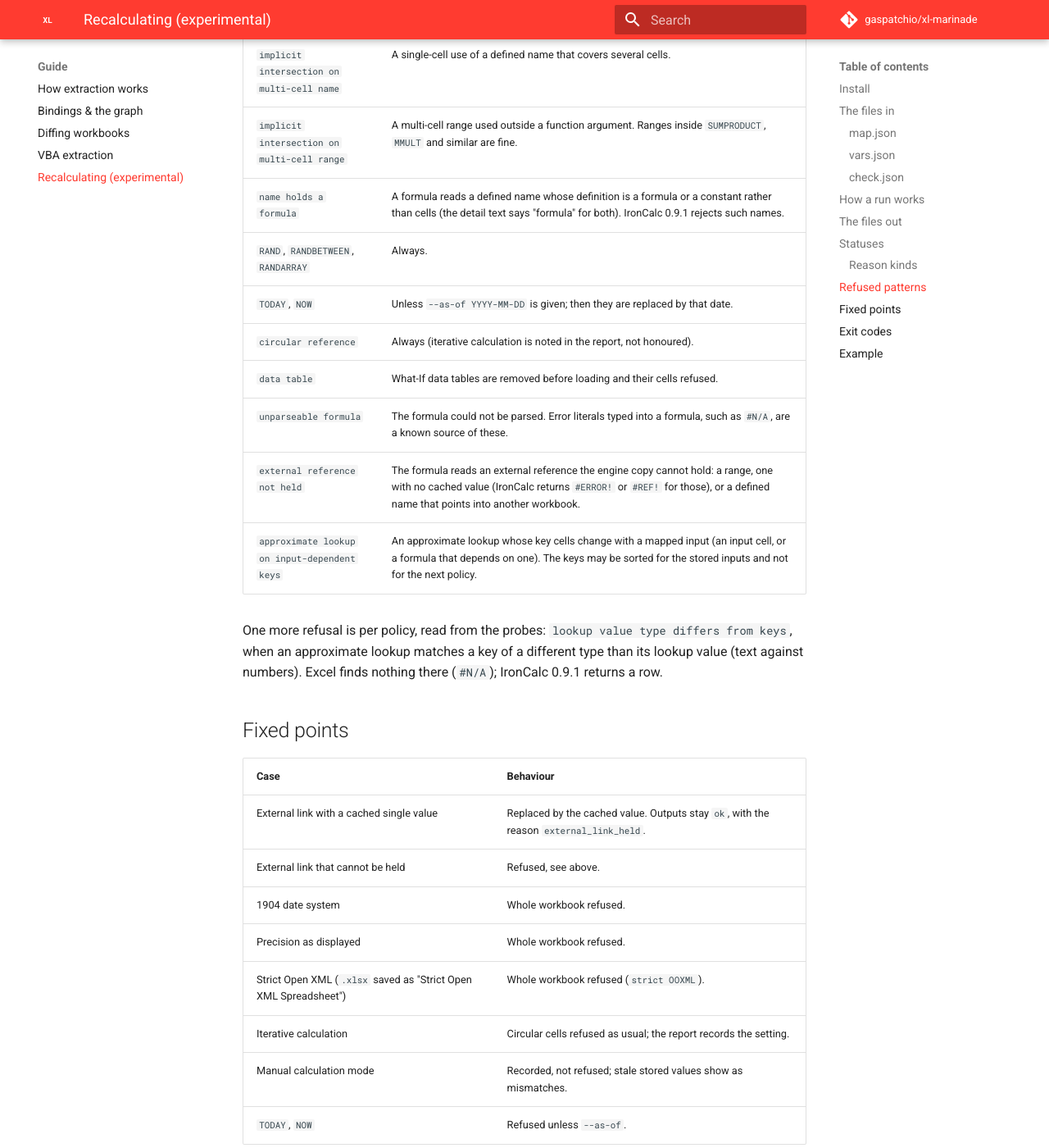
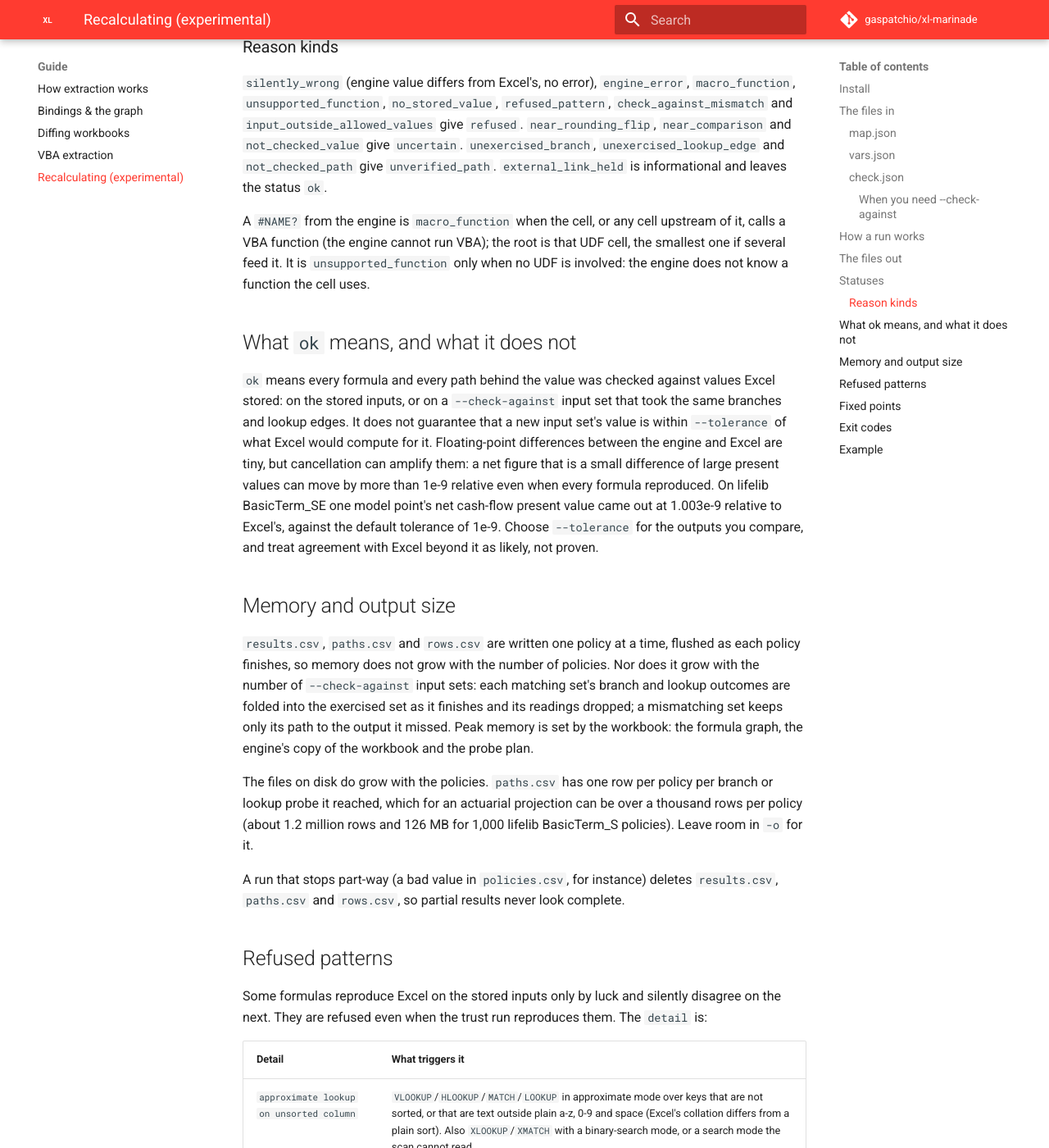
Before and after one commit to gaspatchio/xl-marinade, an MkDocs documentation site: the page built from docs/guide/calc.md, in a window 1280 px wide and 1400 px high, scrolled down 5848 px. Shown: the whole window at 82% size. Built offline with MkDocs 1.6.1 and Material for MkDocs 9.7.7, drawn with Linux system fonts in a browser that asks for light colours; comment, search, counter and statistics services are not loaded; some of the changed text lies outside the part shown.

Commit message:
docs(calc): explain ok, --check-against, scoped mismatches and memory
ok says every formula and path behind a value was checked against
Excel's stored values; it does not promise a new value is within the
tolerance of what Excel would compute, since cancellation can amplify
floating-point differences (one lifelib BasicTerm_SE point came out at
1.003e-9 relative). Say so, and say why --check-against is effectively
required when a workbook stores results for one input set only: on
lifelib BasicTerm no check set gave 100% unverified_path and 200 checked
points gave 100% ok.

Document the scoped mismatch rule, the new mismatch fields in
trust_report.json, macro_function for #NAME? downstream of a UDF, and
the streaming memory profile, in the calc guide, the skill, the spec and
the changelog.

```diff
--- a/docs/guide/calc.md
+++ b/docs/guide/calc.md
@@ -86,9 +86,38 @@ batch-results sheet, so the trust run can recalculate those input sets too and c
 
 `results.outputs` maps an output cell to the results-sheet column holding its stored value
 per input set. `inputs` has exactly one of `table` (a column per `map.json` field) or
-`selector` (a single cell, e.g. `"Control!C4"`, that picks the input set by id). A mismatch
-fails the outputs involved; only input sets the engine reproduced count towards the
-exercised paths.
+`selector` (a single cell, e.g. `"Control!C4"`, that picks the input set by id). Only input
+sets the engine reproduced count towards the exercised paths.
+
+A **mismatch** (an input set whose recalculated output differs from the stored one by more
+than `--tolerance`) refuses that output only for policies that took the same path to it:
+
+- For the mismatching set, the run records its path to the output: the outcome of every
+  branch and lookup-edge probe upstream of the output.
+- A policy whose own outcomes for those probes are all the same gets
+  `check_against_mismatch` on that output, and the output is `refused`.
+- If any of those probes is unplaced, or its reading is unsure (for the set or for the
+  policy), the paths count as the same and the output is refused. The rule errs toward
+  refusing.
+- An output with no branch or lookup probes upstream has only one path, so a mismatch on it
+  refuses it for every policy.
+- A policy on a different path is judged by the usual rules: `ok` if a matching input set
+  (or the stored inputs) checked its path, `unverified_path` if nothing did.
+
+`trust_report.json` lists every mismatch under `check_against.mismatches`: the input set
+id (`input_set`), the output (`cell`), `stored`, `computed`, and `relative_difference`
+(measured the way the tolerance is: relative, or absolute below 1).
+
+#### When you need `--check-against`
+
+When a workbook stores results for only one input set, give `--check-against` whenever it
+holds results for others (a batch-results sheet, a scenario table). Without it, the trust
+run sees only the paths the stored inputs take. A lookup that lands in the middle of a
+table for a new policy (a different age row, a different year) and a branch the stored
+inputs do not take stay unverified, so most new values come back `unverified_path`.
+Measured on lifelib BasicTerm (10,000 model points stored in `Batch_Results`, selector
+`Control!C4`): with no check set, 100% of new values came back `unverified_path`; with 200
+checked points, 100% came back `ok`, and all of them were correct.
 
 ## How a run works
 
@@ -121,7 +150,7 @@ All in the `-o` directory, UTF-8, `\n` line endings, no timestamps.
 | `results.csv` | `policy_id`, `output` (`Sheet!A1`), `value`, `status`, `reasons`. One row per policy and output cell. |
 | `rows.csv` | With `--variables`: `policy`, `variable`, `period`, `value`, `status`, `reasons`. |
 | `paths.csv` | `policy_id`, `cell`, `family`, `kind`, `ordinal`, `outcome`, `exercised`. The branch or lookup edge each policy took; `ordinal` tells apart several probes of one kind in one cell; `exercised` is `true` when the trust run took it too. |
-| `trust_report.json` | `formula_cells`, `checked`, `reproduced`, `share`, `failures`, `refused_patterns`, `settings` (with `settings.refused`), `held_external_links`, `check_against`. |
+| `trust_report.json` | `formula_cells`, `checked`, `reproduced`, `share`, `failures`, `refused_patterns`, `settings` (with `settings.refused`), `held_external_links`, `check_against` (`input_sets`, and `mismatches` with `input_set`, `cell`, `detail`, `stored`, `computed`, `relative_difference`). |
 | `run.json` | `ironcalc_version`, `marinade_version`, `workbook_sha256`, `tolerance`, `as_of`, `probe_cap`, `probes_unplaced`, and per variable its range, `period_start` and the cell period 0 falls on. |
 
 `marinade values` writes `rows.csv` and `run.json` (variables only). Its rows carry status
@@ -138,7 +167,7 @@ serious.
 
 | Status | Meaning |
 |---|---|
-| `refused` | The output depends, through the graph, on a cell that failed the trust run or matches a refused pattern. The value is returned for inspection but must not be used. The reason names the root cell. |
+| `refused` | The output depends, through the graph, on a cell that failed the trust run or matches a refused pattern, or a `--check-against` input set on the same path did not reproduce it. The value is returned for inspection but must not be used. The reason names the root cell. |
 | `uncertain` | The value rests on something implementation-dependent: a rounding function whose input sits within about 1e-12 relative of the point where the result flips, or a comparison or sorted lookup whose two sides are that close (but not equal). A rounding or comparison probe that could not be placed also lands here (`not_checked_value`). |
 | `unverified_path` | The policy took a branch or lookup position the trust run never exercised, so those formulas were never checked against Excel. A branch or lookup probe that could not be placed also lands here (`not_checked_path`). |
 | `ok` | None of the above. |
@@ -186,6 +215,41 @@ Details worth knowing:
 `near_rounding_flip`, `near_comparison` and `not_checked_value` give `uncertain`.
 `unexercised_branch`, `unexercised_lookup_edge` and `not_checked_path` give
 `unverified_path`. `external_link_held` is informational and leaves the status `ok`.
+
+A `#NAME?` from the engine is `macro_function` when the cell, or any cell upstream of it,
+calls a VBA function (the engine cannot run VBA); the root is that UDF cell, the smallest
+one if several feed it. It is `unsupported_function` only when no UDF is involved: the
+engine does not know a function the cell uses.
+
+## What `ok` means, and what it does not
+
+`ok` means every formula and every path behind the value was checked against values Excel
+stored: on the stored inputs, or on a `--check-against` input set that took the same
+branches and lookup edges. It does not guarantee that a new input set's value is within
+`--tolerance` of what Excel would compute for it. Floating-point differences between the
+engine and Excel are tiny, but cancellation can amplify them: a net figure that is a small
+difference of large present values can move by more than 1e-9 relative even when every
+formula reproduced. On lifelib BasicTerm_SE one model point's net cash-flow present value
+came out at 1.003e-9 relative to Excel's, against the default tolerance of 1e-9. Choose
+`--tolerance` for the outputs you compare, and treat agreement with Excel beyond it as
+likely, not proven.
+
+## Memory and output size
+
+`results.csv`, `paths.csv` and `rows.csv` are written one policy at a time, flushed as each
+policy finishes, so memory does not grow with the number of policies. Nor does it grow
+with the number of `--check-against` input sets: each matching set's branch and lookup
+outcomes are folded into the exercised set as it finishes and its readings dropped; a
+mismatching set keeps only its path to the output it missed. Peak memory is set by the
+workbook: the formula graph, the engine's copy of the workbook and the probe plan.
+
+The files on disk do grow with the policies. `paths.csv` has one row per policy per
+branch or lookup probe it reached, which for an actuarial projection can be over a
+thousand rows per policy (about 1.2 million rows and 126 MB for 1,000 lifelib BasicTerm_S
+policies). Leave room in `-o` for it.
+
+A run that stops part-way (a bad value in `policies.csv`, for instance) deletes
+`results.csv`, `paths.csv` and `rows.csv`, so partial results never look complete.
 
 ## Refused patterns
 
```
Also changed, not shown: CHANGELOG.md (+22 -0 lines), ref/calc/specs/01-calculator-and-trust-report-design.md (+5 -1 lines), skills/using-xl-marinade/SKILL.md (+19 -0 lines).
